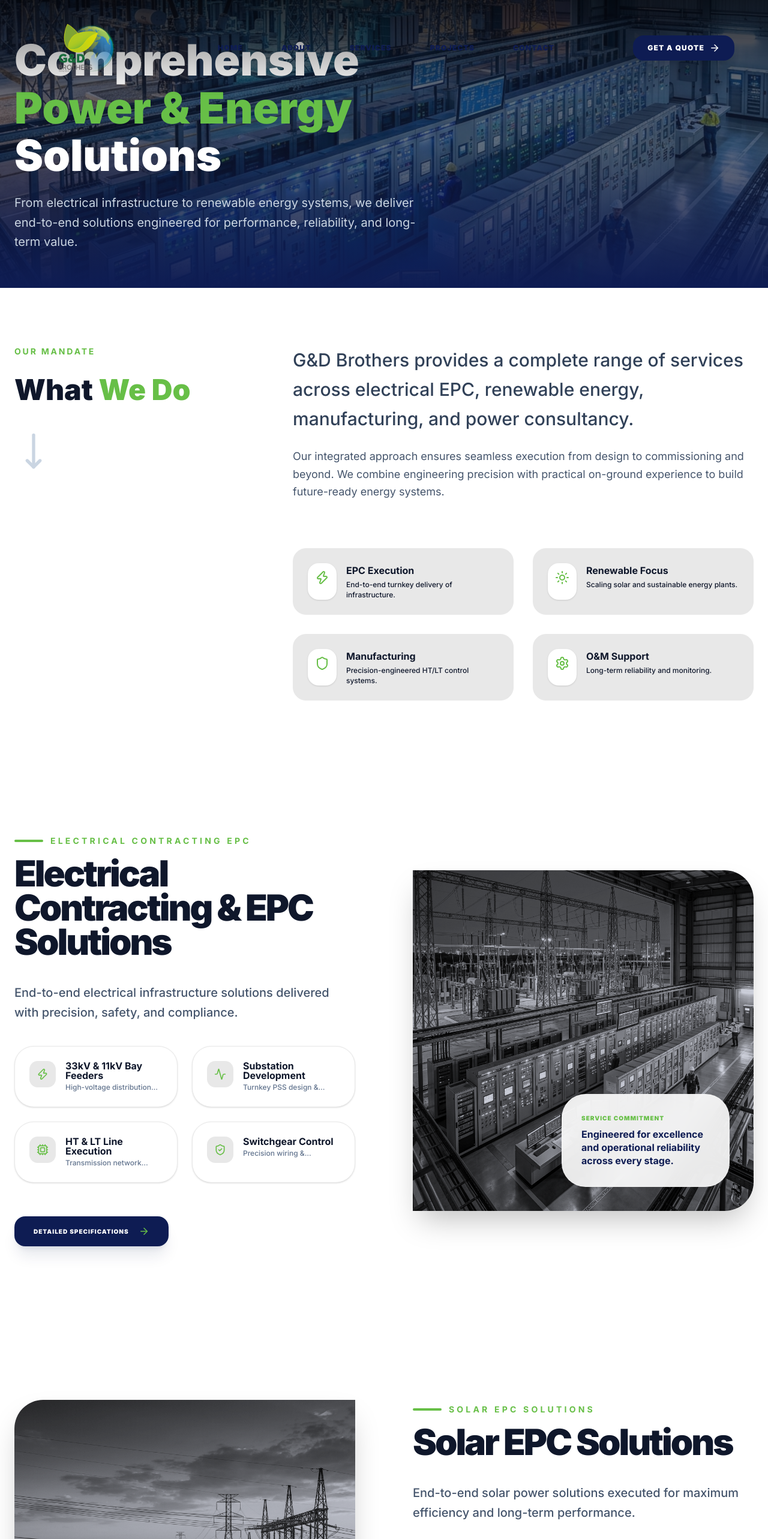
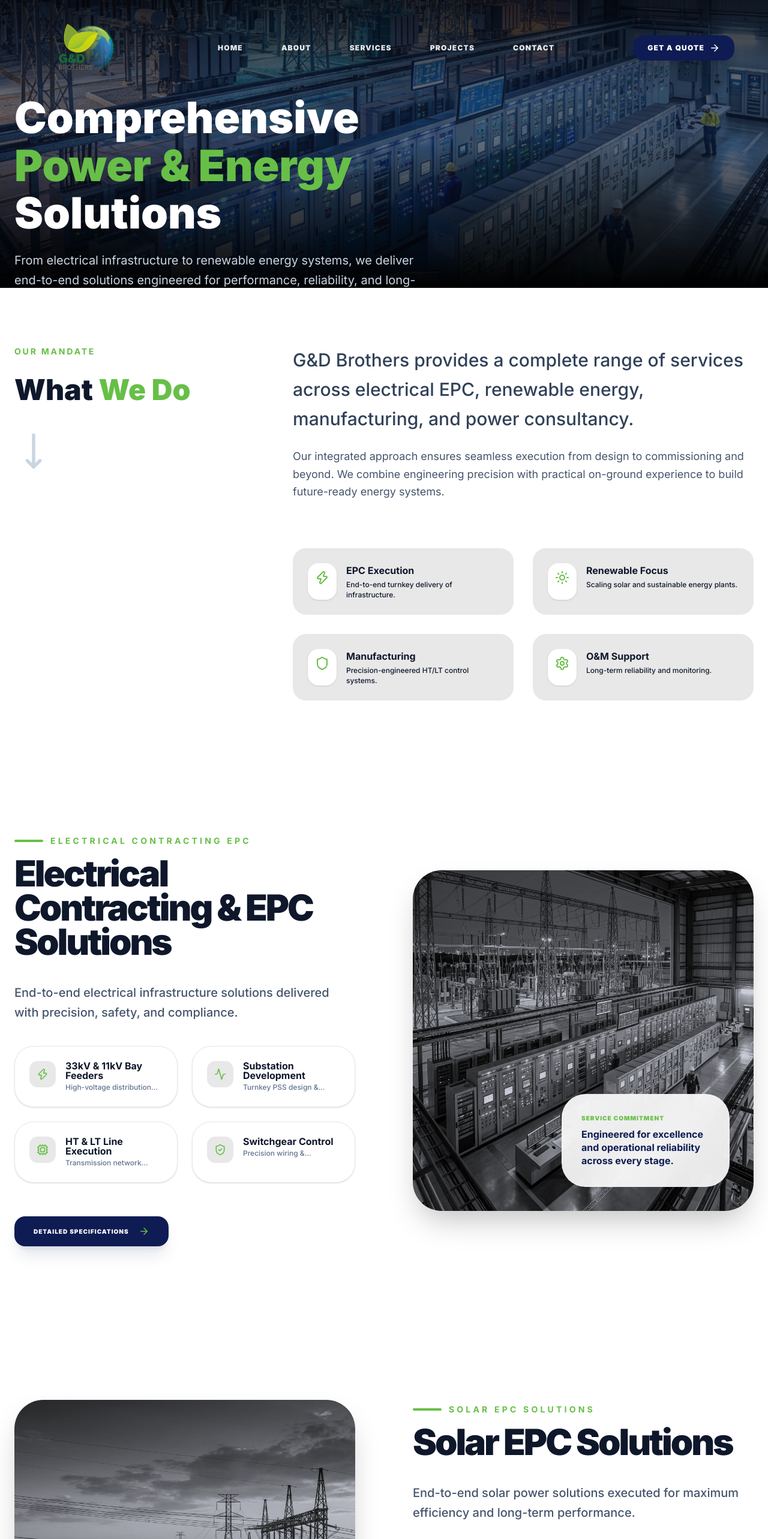
Before and after one commit to avhadenterprices11/solar-template, a Next.js app: page /services in a window 1280 px wide. Shown: the top 2566 px of the page at 60% size. Built offline with nearby package versions, Linux system fonts and the light colour scheme.

Commit message:
madhuri-changes

```diff
--- a/src/components/layout/Navbar.tsx
+++ b/src/components/layout/Navbar.tsx
@@ -73,7 +73,7 @@ export function Navbar() {
                 "text-xs uppercase tracking-widest font-black transition-all duration-300 px-4 py-2 rounded-full",
                 isScrolled
                   ? "text-brand-gray0 dark:text-slate-400 hover:text-brand-navy dark:hover:text-white hover:bg-white dark:hover:bg-slate-900 shadow-sm shadow-transparent hover:shadow-black/5"
-                  : (isHomePage ? "text-white/90 hover:text-brand-green" : "text-brand-navy hover:text-brand-green")
+                  : "text-white/90 hover:text-brand-green"
               )}
             >
               {link.name}
@@ -88,7 +88,7 @@ export function Navbar() {
             className={cn(
               "inline-flex items-center gap-2 font-black uppercase tracking-widest transition-all duration-500 group",
               isScrolled
-                ? "bg-brand-green text-brand-navy px-4 py-2 rounded-full text-[10px]"
+                ? "bg-brand-navy text-white px-4 py-2 rounded-full text-[10px]"
                 : "bg-brand-navy dark:bg-brand-green text-white dark:text-brand-navy px-6 py-3 rounded-2xl text-xs hover:gap-3 shadow-xl"
             )}
           >
--- a/src/components/sections/Hero.tsx
+++ b/src/components/sections/Hero.tsx
@@ -39,12 +39,7 @@ export function Hero() {
               End-to-end Electrical EPC, Solar Solutions, and Power Consulting delivered with precision, safety, and engineering excellence.
             </p>
 
-            <div className="hidden md:block pt-4">
-              <div className="text-[10px] font-black text-slate-500 uppercase tracking-[0.5em] writing-vertical-rl rotate-180">
-                G&D BROTHERS EST. 2014
-              </div>
             </div>
-          </div>
 
           {/* Trust Line */}
           <div className="flex items-center gap-3 text-slate-400 animate-in fade-in duration-700 delay-500">
--- a/src/components/sections/Projects.tsx
+++ b/src/components/sections/Projects.tsx
@@ -38,7 +38,7 @@ const projectCategories = [
 
 export function Projects() {
   return (
-    <section className="relative py-6 md:py-8 bg-[#F8F9FA] selection:bg-brand-green/20 overflow-hidden">
+    <section className="relative py-6 md:py-8 bg-white selection:bg-brand-green/20 overflow-hidden">
       {/* Background Decorative Elements */}
       <div className="absolute top-0 left-0 w-full h-full pointer-events-none overflow-hidden">
         <div className="absolute -top-24 -right-24 w-[500px] h-[500px] bg-brand-green/5 rounded-full blur-[120px]" />
--- a/src/components/sections/about/AboutHero.tsx
+++ b/src/components/sections/about/AboutHero.tsx
@@ -13,7 +13,7 @@ export function AboutHero() {
           className="object-cover"
           priority
         />
-        <div className="absolute inset-0 bg-brand-navy/70 backdrop-blur-[2px]" />
+        <div className="absolute inset-0 bg-slate-900/60 backdrop-blur-[2px]" />
       </div>
 
       <div className="container mx-auto px-6 relative z-10 text-center lg:text-left pt-40 md:pt-48">
--- a/src/components/sections/projects/ProjectExplorer.tsx
+++ b/src/components/sections/projects/ProjectExplorer.tsx
@@ -64,13 +64,10 @@ export function ProjectExplorer() {
               </div>
 
               {/* Card Header - Floating Badges */}
-              <div className="relative z-10 p-10 flex justify-between items-start">
+              <div className="relative z-10 p-10 flex justify-between items-start gap-4">
                  <div className="flex flex-col gap-2">
                     <span className="px-4 py-2 bg-brand-green/90 backdrop-blur-md rounded-full text-[10px] font-black uppercase tracking-widest text-brand-navy shadow-xl shadow-black/20">
                       {project.type}
-                    </span>
-                    <span className="px-4 py-2 bg-white/10 backdrop-blur-md border border-white/10 rounded-full text-[10px] font-black uppercase tracking-widest text-white/60">
-                      Phase 0{index + 1}
                     </span>
                  </div>
                  <div className="w-12 h-12 bg-white/10 backdrop-blur-md border border-white/10 rounded-2xl flex items-center justify-center text-white group-hover:bg-brand-green group-hover:text-brand-navy transition-all duration-500 shadow-xl group-hover:rotate-12">
--- a/src/components/sections/projects/ProjectHero.tsx
+++ b/src/components/sections/projects/ProjectHero.tsx
@@ -13,11 +13,11 @@ export function ProjectHero() {
           className="object-cover"
           priority
         />
-        <div className="absolute inset-0 bg-brand-navy/80 backdrop-blur-[2px]" />
-        <div className="absolute inset-0 bg-gradient-to-t from-brand-navy via-transparent to-transparent" />
+        <div className="absolute inset-0 bg-black/60 backdrop-blur-[2px]" />
+        <div className="absolute inset-0 bg-gradient-to-t from-black via-transparent to-transparent" />
       </div>
 
-      <div className="container mx-auto px-6 relative z-10">
+      <div className="container mx-auto px-6 relative z-10 pt-40 md:pt-48">
         <div className="max-w-4xl space-y-6">
           <div className="inline-flex items-center gap-2 px-3 py-1 bg-brand-green/10 border border-brand-green/20 rounded-full text-brand-green text-[10px] font-black uppercase tracking-widest animate-in fade-in slide-in-from-left-4 duration-700">
             Portfolio of Excellence
--- a/src/components/sections/services/ServiceSection.tsx
+++ b/src/components/sections/services/ServiceSection.tsx
@@ -87,10 +87,7 @@ export function ServiceSection({ data, index }: ServiceSectionProps) {
 
           {/* Visual Column */}
           <div className="w-full lg:w-1/2 relative">
-            <div className={cn(
-              "relative aspect-[4/5] md:aspect-square w-full rounded-[3rem] overflow-hidden group shadow-2xl",
-              isReversed ? "lg:rounded-tr-none lg:rounded-br-none" : "lg:rounded-tl-none lg:rounded-bl-none"
-            )}>
+            <div className="relative aspect-[4/5] md:aspect-square w-full rounded-[3rem] overflow-hidden group shadow-2xl">
               <Image
                 src={data.hero.image}
                 alt={data.hero.title}
--- a/src/components/sections/services/ServicesHero.tsx
+++ b/src/components/sections/services/ServicesHero.tsx
@@ -14,10 +14,10 @@ export function ServicesHero() {
           priority
         />
         <div className="absolute inset-0 bg-slate-900/60 transition-opacity" />
-        <div className="absolute inset-0 bg-gradient-to-t from-brand-navy via-transparent to-transparent" />
+        <div className="absolute inset-0 bg-gradient-to-t from-black via-transparent to-transparent" />
       </div>
 
-      <div className="container mx-auto px-6 relative z-10">
+      <div className="container mx-auto px-6 relative z-10 pt-40 md:pt-48">
         <div className="max-w-4xl space-y-6">
           <h1 className="text-4xl md:text-7xl font-black text-white leading-[1.1] animate-in fade-in slide-in-from-top-4 duration-700">
             Comprehensive <br/>
--- a/src/components/sections/services/ServicesWhy.tsx
+++ b/src/components/sections/services/ServicesWhy.tsx
@@ -11,7 +11,7 @@ export function ServicesWhy() {
   ];
 
   return (
-    <section className="py-24 bg-brand-gray dark:bg-slate-900/50 overflow-hidden">
+    <section className="py-24 bg-white overflow-hidden">
       <div className="container mx-auto px-6">
         <div className="bg-slate-900 rounded-[4rem] p-12 md:p-24 overflow-hidden relative">
           {/* Background Decorative Accent */}
--- a/src/components/sections/services/SingleServiceHero.tsx
+++ b/src/components/sections/services/SingleServiceHero.tsx
@@ -69,7 +69,7 @@ export function SingleServiceHero({ title, subtext, image }: SingleServiceHeroPr
                 className="object-cover transition-transform duration-[2s] group-hover:scale-110"
                 priority
               />
-              <div className="absolute inset-0 bg-gradient-to-t from-brand-navy/20 to-transparent" />
+              <div className="absolute inset-0 bg-gradient-to-t from-black/20 to-transparent" />
             </div>
 
             {/* Floating Badge */}
--- a/src/components/sections/services/single/ServiceIndustries.tsx
+++ b/src/components/sections/services/single/ServiceIndustries.tsx
@@ -13,7 +13,7 @@ export function ServiceIndustries({ heading, points }: ServiceIndustriesProps) {
     <section className="py-32 bg-white relative overflow-hidden">
       {/* Decorative Background Text */}
       <div className="absolute left-0 bottom-0 pointer-events-none select-none opacity-[0.02] transform translate-y-1/4">
-        <span className="text-[25rem] font-black text-brand-navy leading-none tracking-tighter">SECTORS</span>
+        <span className="text-[25rem] font-black text-brand-navy leading-none tracking-tighter"></span>
       </div>
 
       <div className="container mx-auto px-6 relative z-10">
--- a/src/components/sections/services/single/ServiceWhyUs.tsx
+++ b/src/components/sections/services/single/ServiceWhyUs.tsx
@@ -13,7 +13,6 @@ export function ServiceWhyUs({ heading, points }: ServiceWhyUsProps) {
         <div className="bg-brand-navy rounded-[4rem] p-12 md:p-32 overflow-hidden relative">
           {/* Architectural Background */}
           <div className="absolute top-0 right-0 p-24 text-white/[0.02] font-black text-[20rem] pointer-events-none select-none leading-none tracking-tighter">
-             G&D
           </div>
 
           <div className="grid grid-cols-1 lg:grid-cols-12 gap-24 relative z-10">
```
